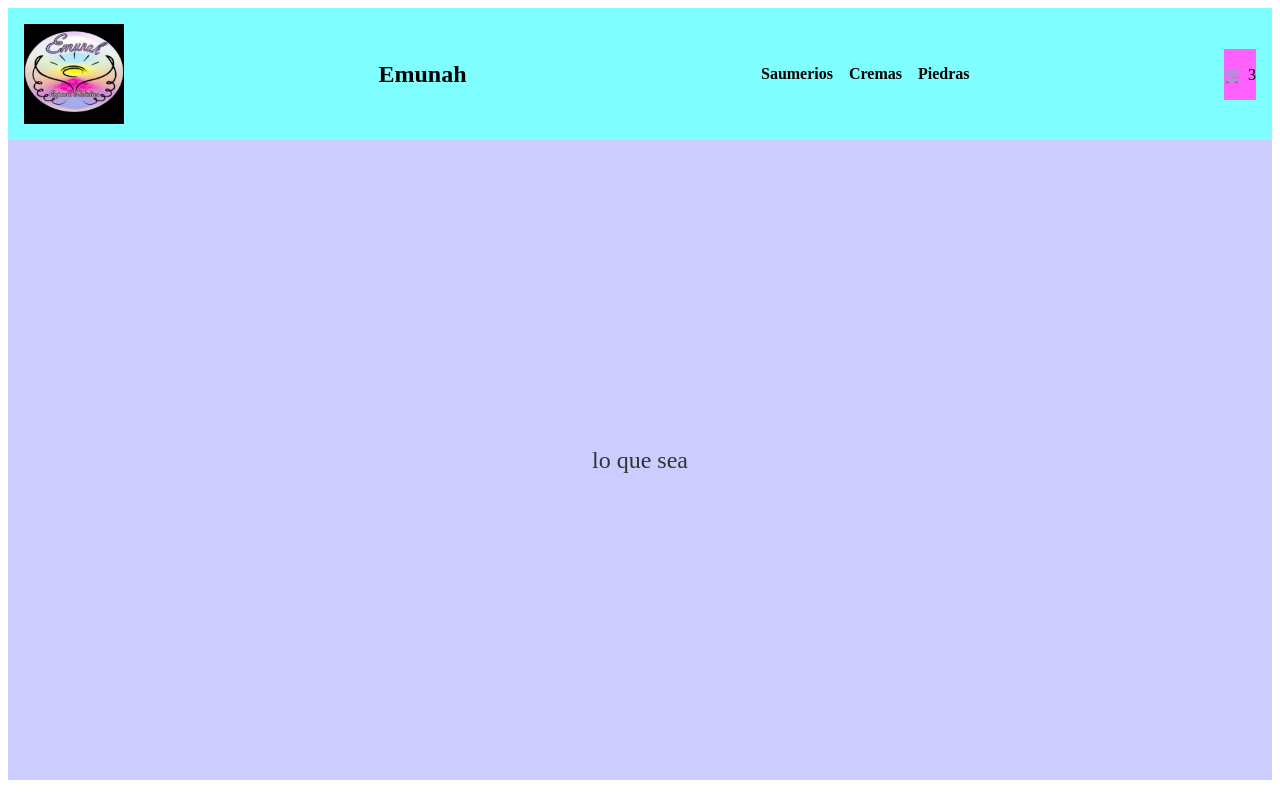
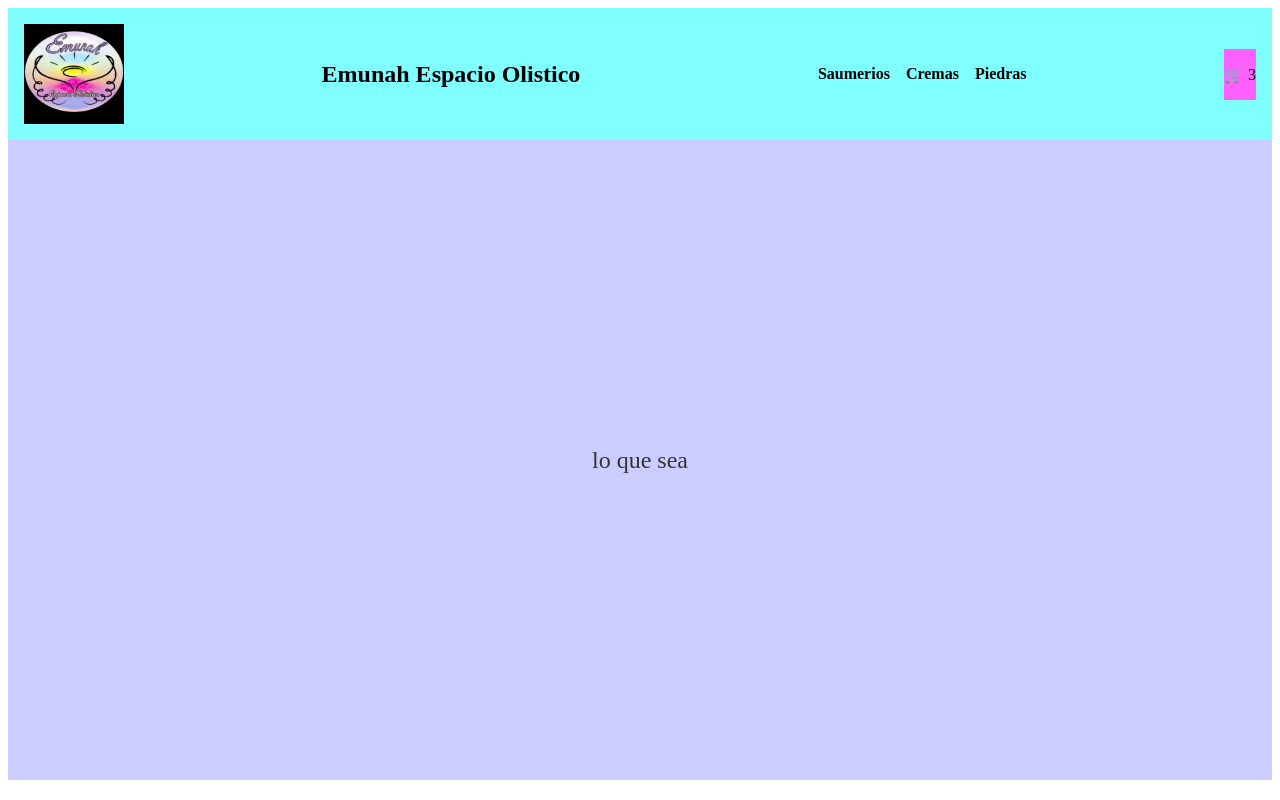
Before and after one commit to NahuelLeandro/proyectoCoderhouseNahuelMendarteReact, a React (Vite) app: page / in a window 1280 px wide. Built offline with nearby package versions, Linux system fonts and the light colour scheme.

Commit message:
Commit para la primera entrega

```diff
--- a/src/components/NavBar/NavBar.jsx
+++ b/src/components/NavBar/NavBar.jsx
@@ -6,7 +6,7 @@ function NavBar (){
     return(
         <nav className ="navBar">
             <img src={logo} alt="logo"/>
-            <h1>Emunah</h1>
+            <h1>Emunah Espacio Olistico</h1>
             <ul>
                 <li>Saumerios</li>
                 <li>Cremas</li>
```
